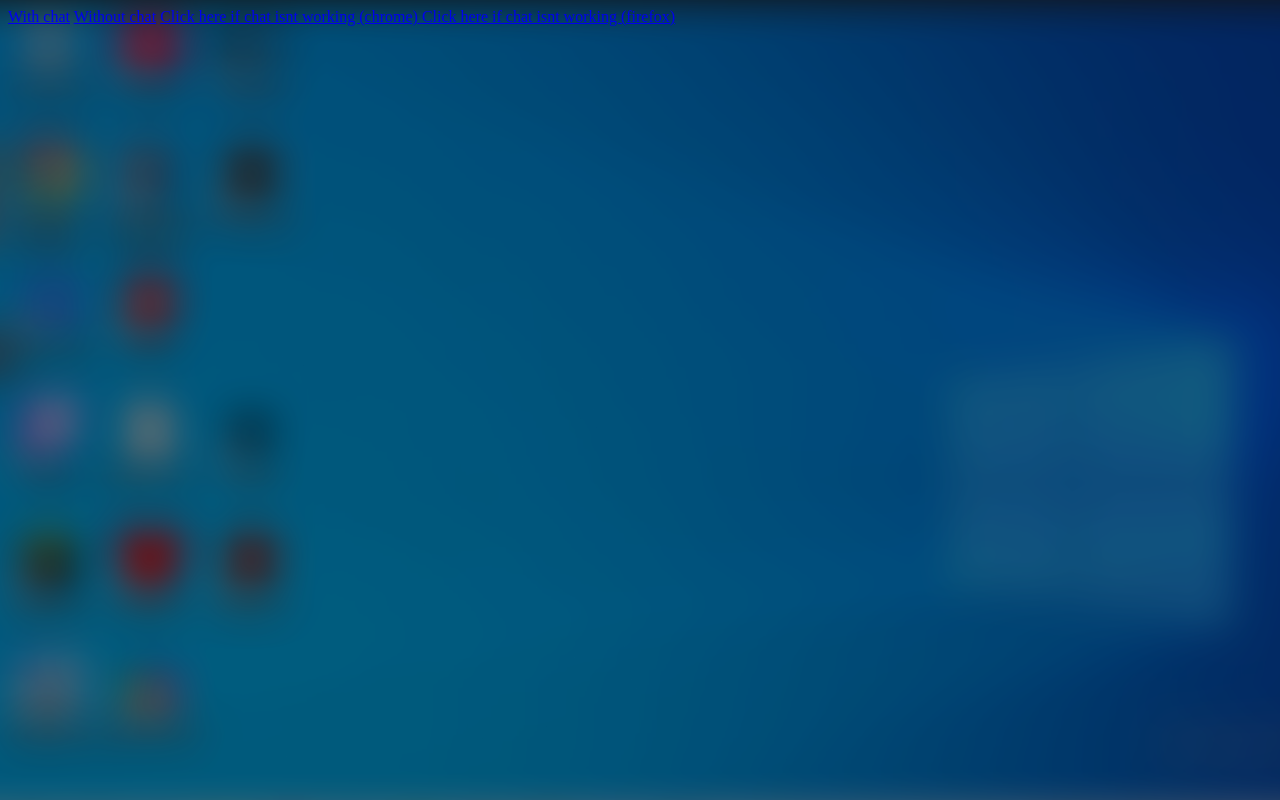
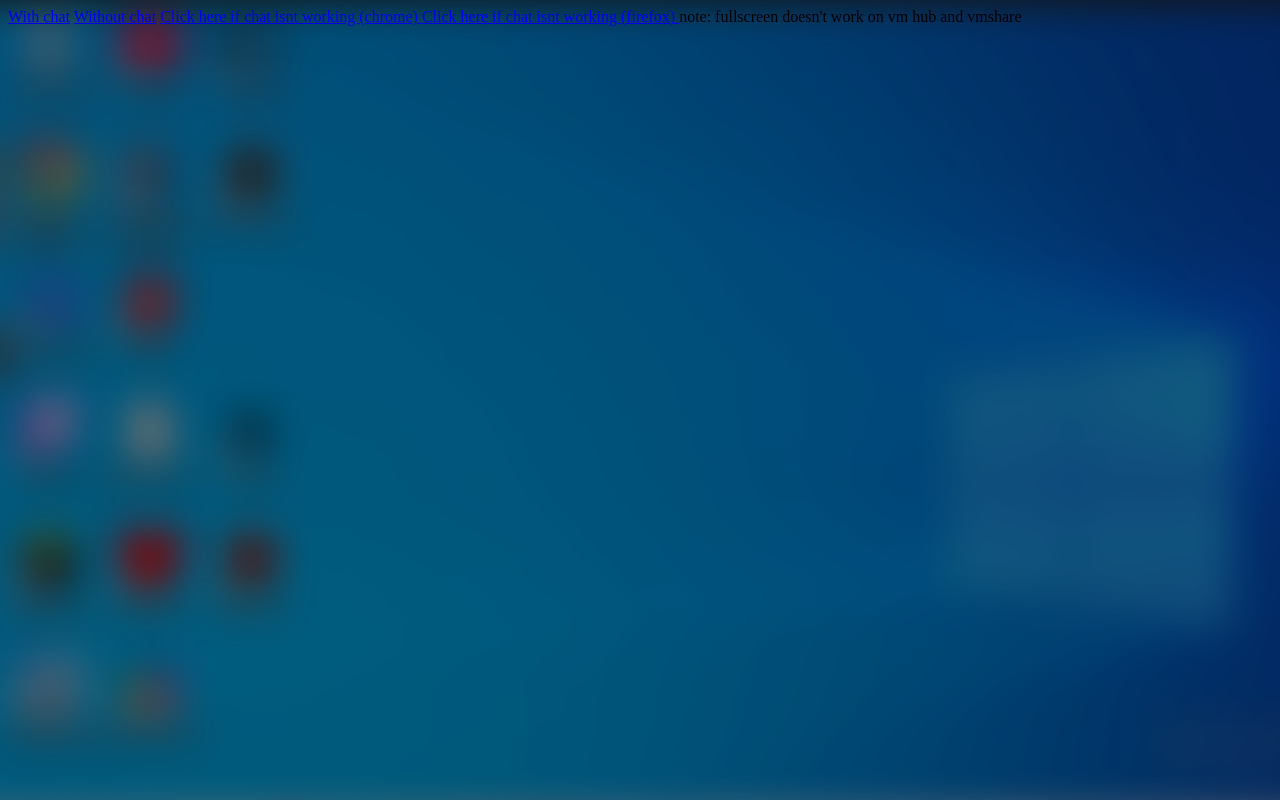
Before and after one commit to chaosofwebsimai/chaosvmselect, a plain HTML site: page index.html in a window 1280 px wide. Drawn offline with Linux system fonts and the light colour scheme.

Commit message:
Update index.html

```diff
--- a/index.html
+++ b/index.html
@@ -5,4 +5,5 @@
 <a href="https://chaosofwebsimai.github.io/chaosvmnochat">Without chat</a>
 <a href="https://chromewebstore.google.com/detail/ignore-x-frame-headers/gleekbfjekiniecknbkamfmkohkpodhe">Click here if chat isnt working (chrome) </a>
 <a href="https://addons.mozilla.org/en-US/firefox/addon/ignore-x-frame-options-header">Click here if chat isnt working (firefox) </a>
+<text> note: fullscreen doesn't work on vm hub and vmshare</text>
             </body>
```
